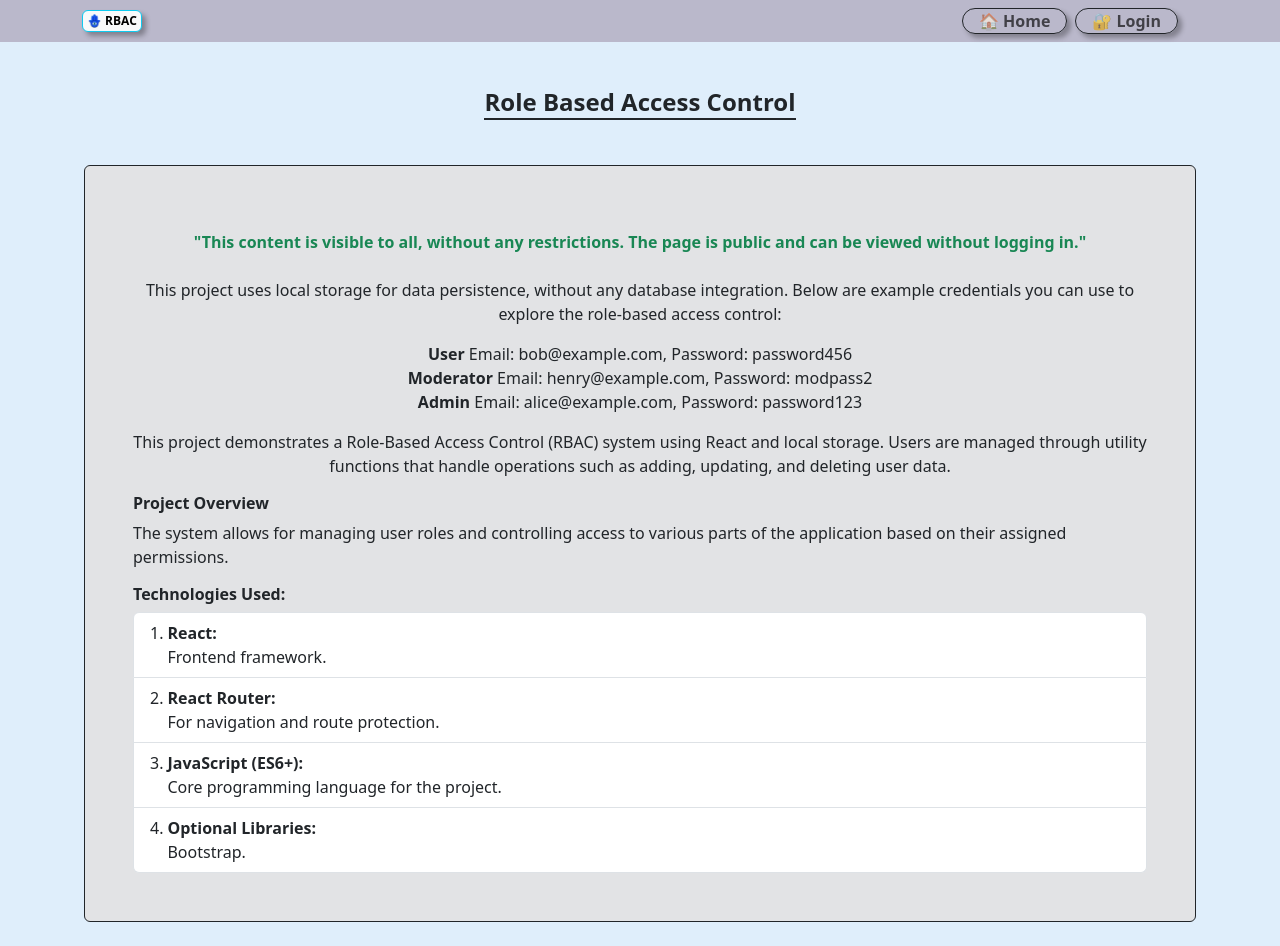
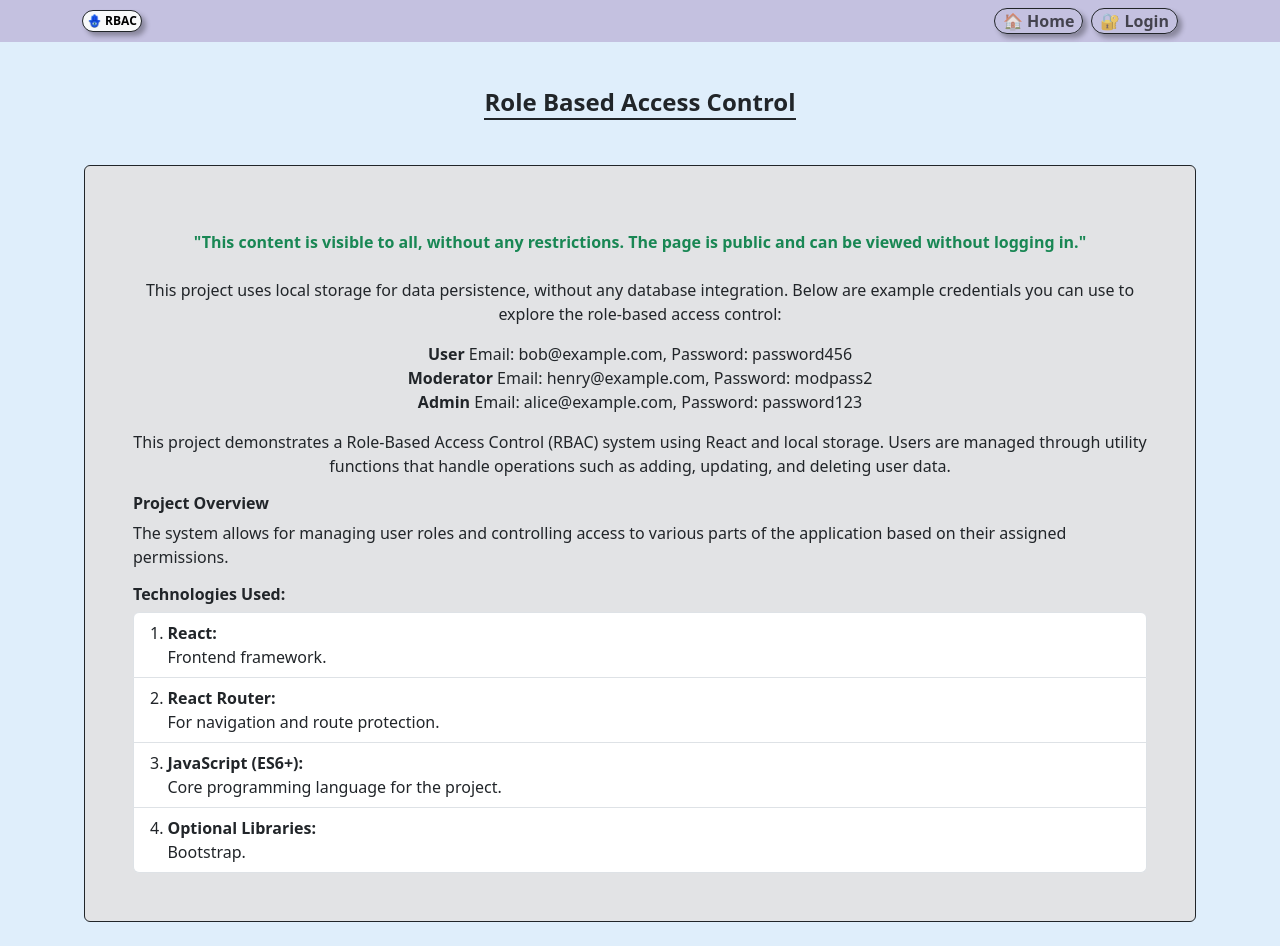
Before and after one commit to danutnanu/RoleBasedAccessControl, a React (Vite) app: page / in a window 1280 px wide. Built offline with nearby package versions, Linux system fonts and the light colour scheme.

Commit message:
Update Navbar background color and adjust link padding for improved aesthetics and consistency

```diff
--- a/src/components/Navbar.css
+++ b/src/components/Navbar.css
@@ -1,5 +1,5 @@
 .navbar {
-  background-color: #bab8cb;
+  background-color: #c4c1e0;
 }
 
 .nav-link {
--- a/src/components/Navbar.jsx
+++ b/src/components/Navbar.jsx
@@ -39,20 +39,20 @@ function Navigation() {
   return (
     <Navbar expanded={expanded} onToggle={() => setExpanded(!expanded)} expand="md" className="navbar fixed-top mt-0 mx-0 p-0">
       <Container>
-        <a className="badge nav-link text-bg-light fw-bold p-1 border border-info">🪬 RBAC</a>
+        <a className="badge nav-link text-bg-light fw-bold p-1 border border-1 border-dark rounded-pill">🪬 RBAC</a>
         <Navbar.Toggle aria-controls="basic-navbar-nav" className="my-1" onClick={() => setExpanded(!expanded)} />
         <Navbar.Collapse id="basic-navbar-nav" className="justify-content-end text-center me-3">
           <Nav className="p-0 w-100 align-items-center justify-content-md-end">
-            <Nav.Link as={Link} to="/" onClick={handleLinkClick} className='nav-link fw-bold py-0 px-3 my-2 mx-1 border border-1 border-dark rounded-pill'>🏠 Home</Nav.Link>
+            <Nav.Link as={Link} to="/" onClick={handleLinkClick} className='nav-link fw-bold py-0 px-2 my-2 mx-1 border border-1 border-dark rounded-pill'>🏠 Home</Nav.Link>
             {!user ? (
-              <Nav.Link as={Link} to="/login" onClick={handleLinkClick} className='fw-bold py-0 px-3 my-2 mx-1 border border-1 border-dark rounded-pill'>🔐 Login</Nav.Link>
+              <Nav.Link as={Link} to="/login" onClick={handleLinkClick} className='fw-bold py-0 px-2 my-2 mx-1 border border-1 border-dark rounded-pill'>🔐 Login</Nav.Link>
             ) : (
               <>
-                <Nav.Link as={Link} to="/profile" onClick={handleLinkClick} className='fw-bold py-0 px-3 my-2 mx-1 border border-1 border-dark rounded-pill'>🤦🏻‍♂️ Profile</Nav.Link>
+                <Nav.Link as={Link} to="/profile" onClick={handleLinkClick} className='fw-bold py-0 px-2 my-2 mx-1 border border-1 border-dark rounded-pill'>🤦🏻‍♂️ Profile</Nav.Link>
                 {user.role.toLowerCase() === 'admin' && (
-                  <Nav.Link as={Link} to="/manageusers" onClick={handleLinkClick} className='fw-bold py-0 px-3 my-2 mx-1 border border-1 border-dark rounded-pill'>👥🛠️ Manage Users</Nav.Link>
+                  <Nav.Link as={Link} to="/manageusers" onClick={handleLinkClick} className='fw-bold py-0 px-2 my-2 mx-1 border border-1 border-dark rounded-pill'>👥🛠️ Manage Users</Nav.Link>
                 )}
-                <Nav.Link onClick={handleLogout} className='fw-bold py-0 px-3 my-2 mx-1 border border-1 border-dark rounded-pill'>👋🏻 Logout</Nav.Link>
+                <Nav.Link onClick={handleLogout} className='fw-bold py-0 px-2 my-2 mx-1 border border-1 border-dark rounded-pill'>👋🏻 Logout</Nav.Link>
                 <div className="d-none d-md-inline ms-3"></div> {/* Gap for larger screens */}
                 <span className="nav-link fw-bold py-0 px-2 my-2 ms-1 border border-1 border-dark rounded-pill">Hi, {getDisplayName()}!</span>
               </>
```
